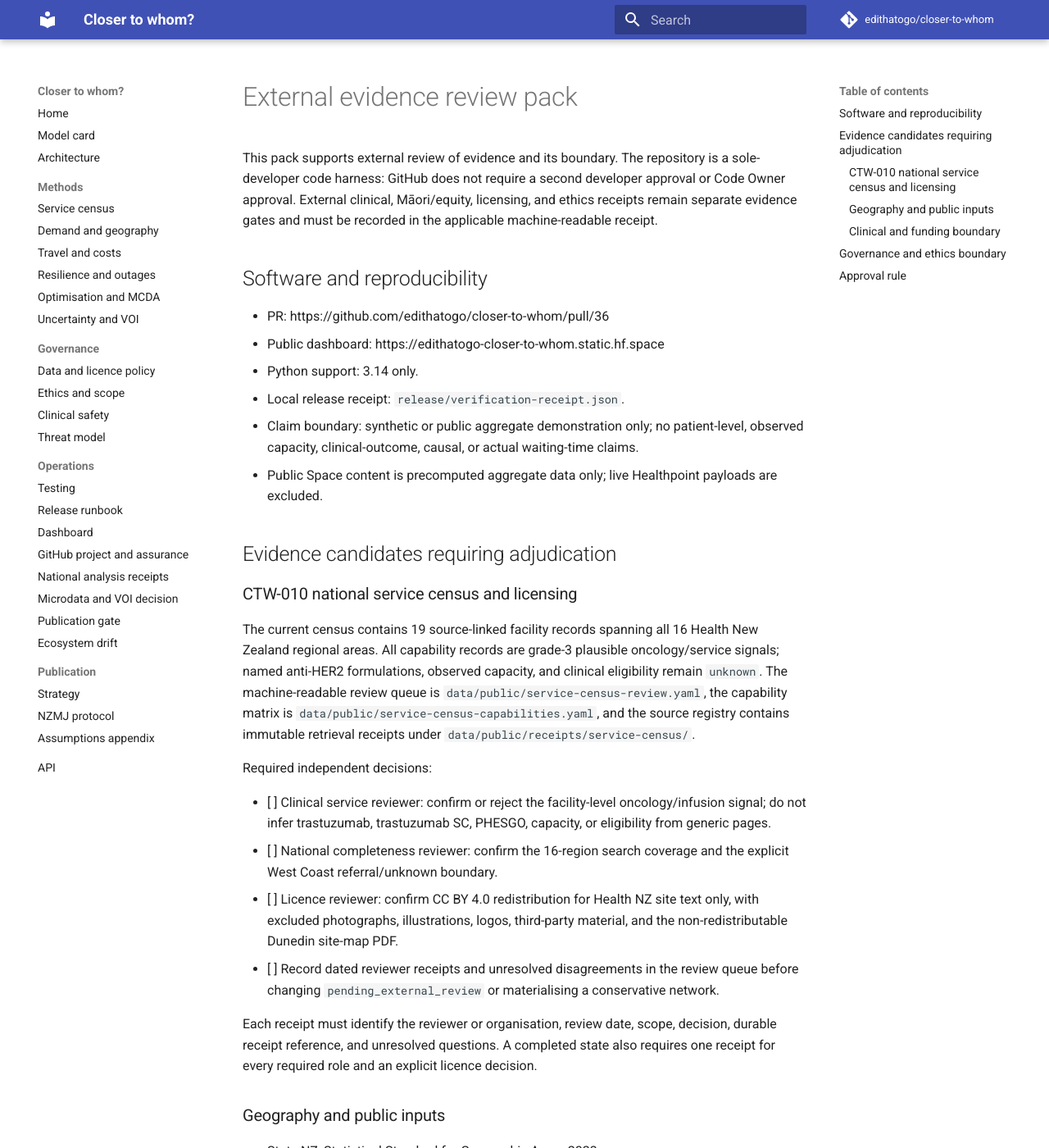
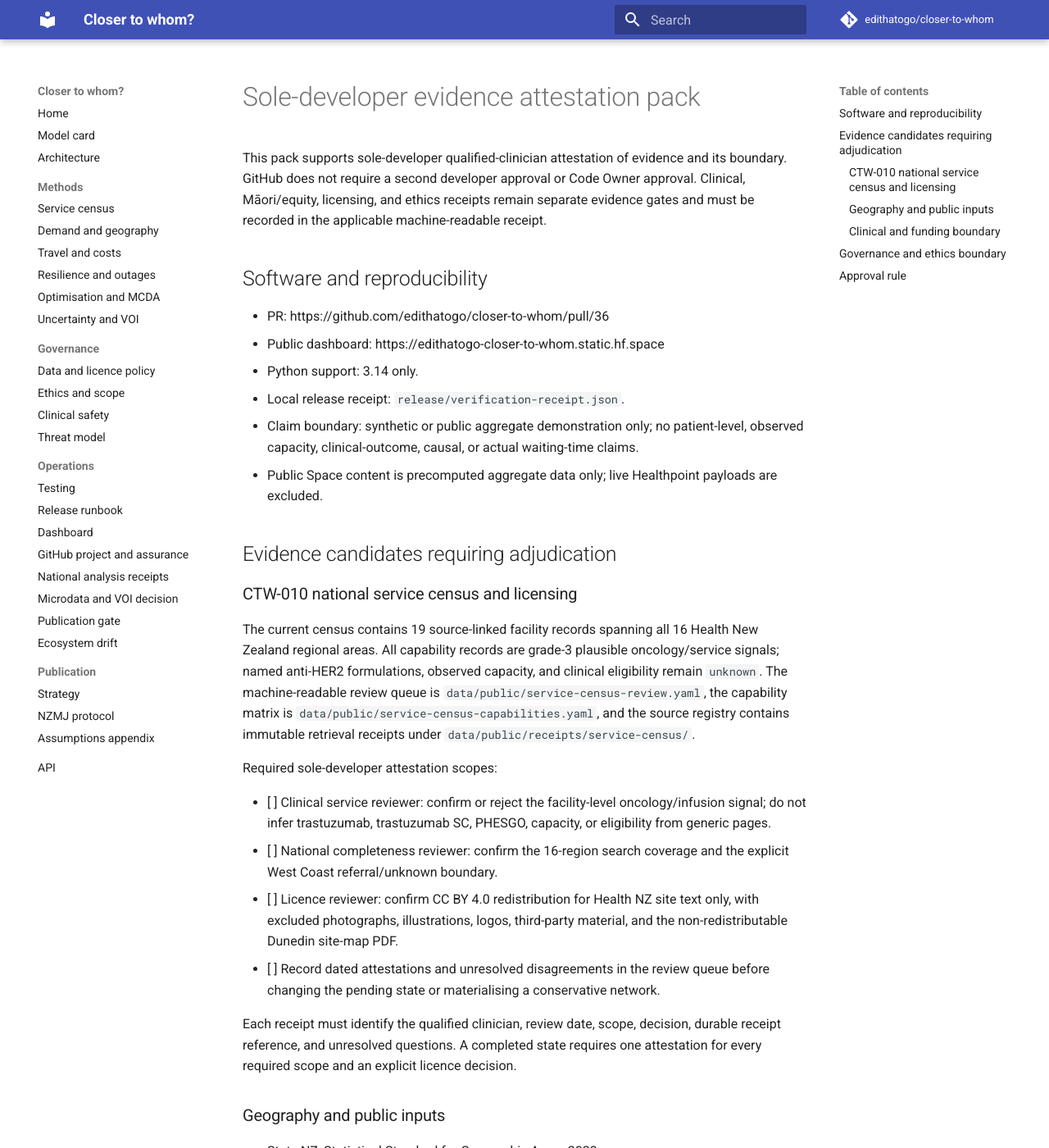
Before and after one commit to edithatogo/closer-to-whom, an MkDocs documentation site: the page built from docs/operations/independent-review-pack.md, in a window 1280 px wide and 1400 px high. Shown: the whole window at 82% size. Built offline with MkDocs 1.6.1 and Material for MkDocs 9.7.7, drawn with Linux system fonts in a browser that asks for light colours; comment, search, counter and statistics services are not loaded.

Commit message:
governance: allow sole-developer clinician attestation (#42)
* governance: allow sole-developer clinician attestation

* fix: align attestation contract error

---------

Co-authored-by: Dylan Mordaunt (ISLHD) <Dylan.Mordaunt@health.nsw.gov.au>

```diff
--- a/docs/operations/independent-review-pack.md
+++ b/docs/operations/independent-review-pack.md
@@ -1,9 +1,9 @@
-# External evidence review pack
+# Sole-developer evidence attestation pack
 
-This pack supports external review of evidence and its boundary. The repository is a
-sole-developer code harness: GitHub does not require a second developer approval or Code Owner
-approval. External clinical, Māori/equity, licensing, and ethics receipts remain separate
-evidence gates and must be recorded in the applicable machine-readable receipt.
+This pack supports sole-developer qualified-clinician attestation of evidence and its boundary.
+GitHub does not require a second developer approval or Code Owner approval. Clinical, Māori/equity,
+licensing, and ethics receipts remain separate evidence gates and must be recorded in the applicable
+machine-readable receipt.
 
 ## Software and reproducibility
 
@@ -26,7 +26,7 @@ machine-readable review queue is `data/public/service-census-review.yaml`, the c
 is `data/public/service-census-capabilities.yaml`, and the source registry contains immutable
 retrieval receipts under `data/public/receipts/service-census/`.
 
-Required independent decisions:
+Required sole-developer attestation scopes:
 
 - [ ] Clinical service reviewer: confirm or reject the facility-level oncology/infusion signal;
       do not infer trastuzumab, trastuzumab SC, PHESGO, capacity, or eligibility from generic pages.
@@ -35,12 +35,12 @@ Required independent decisions:
 - [ ] Licence reviewer: confirm CC BY 4.0 redistribution for Health NZ site text only, with
       excluded photographs, illustrations, logos, third-party material, and the non-redistributable
       Dunedin site-map PDF.
-- [ ] Record dated reviewer receipts and unresolved disagreements in the review queue before
-      changing `pending_external_review` or materialising a conservative network.
+- [ ] Record dated attestations and unresolved disagreements in the review queue before changing
+      the pending state or materialising a conservative network.
 
-Each receipt must identify the reviewer or organisation, review date, scope, decision, durable
-receipt reference, and unresolved questions. A completed state also requires one receipt for every
-required role and an explicit licence decision.
+Each receipt must identify the qualified clinician, review date, scope, decision, durable receipt
+reference, and unresolved questions. A completed state requires one attestation for every required
+scope and an explicit licence decision.
 
 ### Geography and public inputs
 
```
Also changed, not shown: data/public/service-census-capabilities.yaml (+19 -19 lines), data/public/service-census-review.yaml (+11 -4 lines), docs/methods/service-census.md (+7 -6 lines), docs/methods/systematic-service-census.md (+1 -1 lines), 4 other files.
